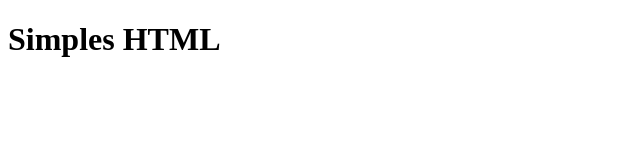
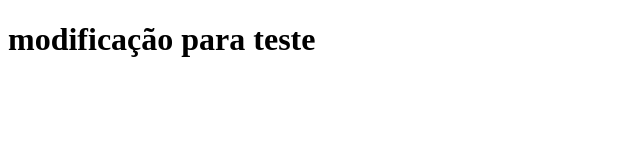
Before and after one commit to Kenzie-Academy-Brasil-Developers/simples-html-aula-sprint-1-vitorll1, a plain HTML site: page index.html in a window 1280 px wide. Shown: the whole page, without its empty margins (0-640 px from the left). Drawn offline with Linux system fonts and the light colour scheme.

Commit message:
modificçao de teste

```diff
--- a/index.html
+++ b/index.html
@@ -7,6 +7,6 @@
     <title>Simples HTML</title>
   </head>
   <body>
-    <h1>Simples HTML</h1>
+    <h1>modificação para teste</h1>
   </body>
 </html>
```
